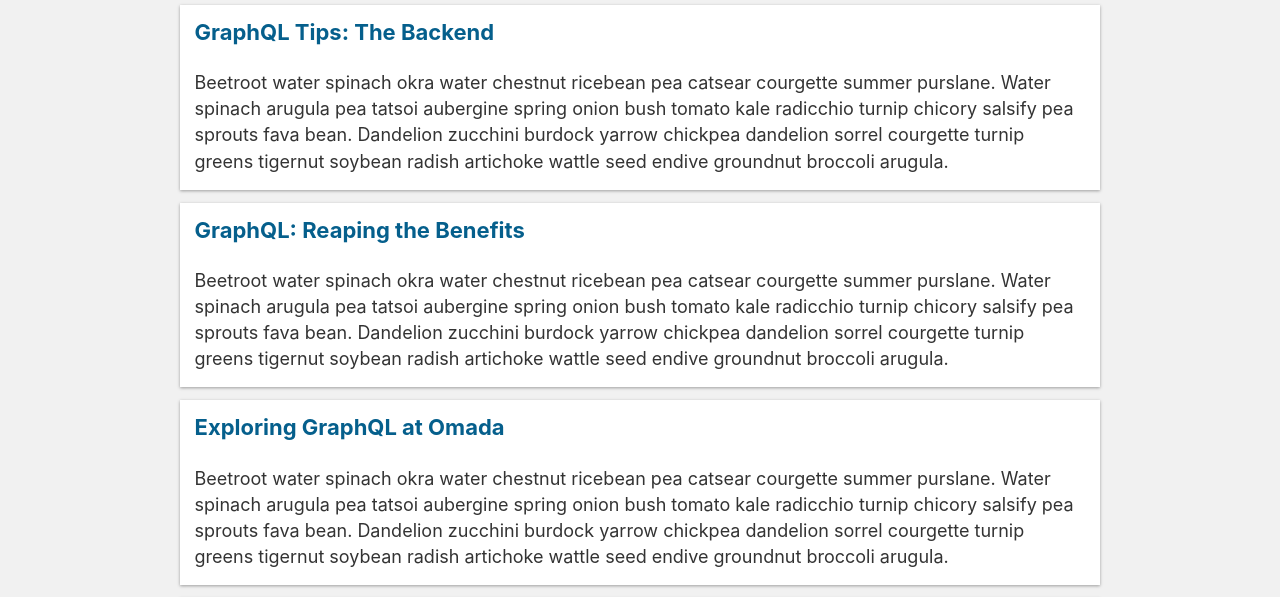
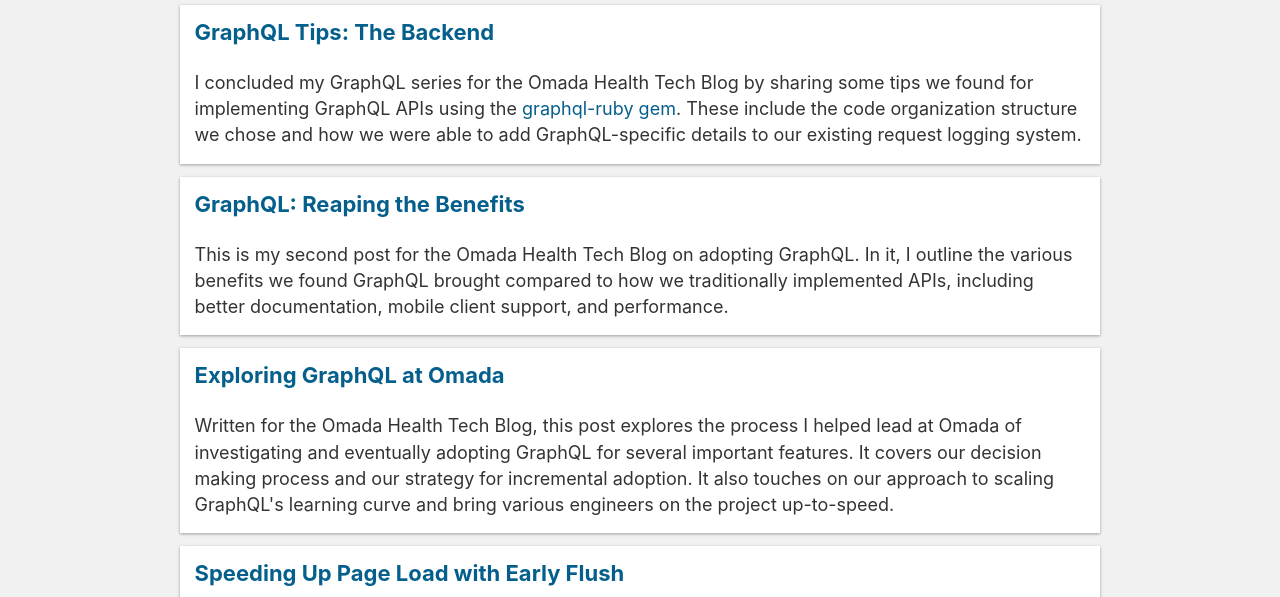
Before and after one commit to whastings/willhastings.me, a Gatsby site: page / in a window 1280 px wide. Shown: the part 203-800 px from the top of the page. Built offline with nearby package versions, Linux system fonts and the light colour scheme; Gatsby itself is replaced by a stand-in of ours.

Commit message:
Write preview text for external posts

```diff
--- a/src/content/feed/post-exploring-graphql-at-omada.md
+++ b/src/content/feed/post-exploring-graphql-at-omada.md
@@ -4,4 +4,4 @@
 link: https://tech.omadahealth.com/exploring-graphql-at-omada/
 ---
 
-Beetroot water spinach okra water chestnut ricebean pea catsear courgette summer purslane. Water spinach arugula pea tatsoi aubergine spring onion bush tomato kale radicchio turnip chicory salsify pea sprouts fava bean. Dandelion zucchini burdock yarrow chickpea dandelion sorrel courgette turnip greens tigernut soybean radish artichoke wattle seed endive groundnut broccoli arugula.
+Written for the Omada Health Tech Blog, this post explores the process I helped lead at Omada of investigating and eventually adopting GraphQL for several important features. It covers our decision making process and our strategy for incremental adoption. It also touches on our approach to scaling GraphQL's learning curve and bring various engineers on the project up-to-speed.
--- a/src/content/feed/post-graphql-reaping-benefits.md
+++ b/src/content/feed/post-graphql-reaping-benefits.md
@@ -4,4 +4,4 @@
 link: https://tech.omadahealth.com/graphql-reaping-the-benefits/
 ---
 
-Beetroot water spinach okra water chestnut ricebean pea catsear courgette summer purslane. Water spinach arugula pea tatsoi aubergine spring onion bush tomato kale radicchio turnip chicory salsify pea sprouts fava bean. Dandelion zucchini burdock yarrow chickpea dandelion sorrel courgette turnip greens tigernut soybean radish artichoke wattle seed endive groundnut broccoli arugula.
+This is my second post for the Omada Health Tech Blog on adopting GraphQL. In it, I outline the various benefits we found GraphQL brought compared to how we traditionally implemented APIs, including better documentation, mobile client support, and performance.
--- a/src/content/feed/post-graphql-tips-backend.md
+++ b/src/content/feed/post-graphql-tips-backend.md
@@ -4,4 +4,4 @@
 link: https://tech.omadahealth.com/graphql-tips-the-backend/
 ---
 
-Beetroot water spinach okra water chestnut ricebean pea catsear courgette summer purslane. Water spinach arugula pea tatsoi aubergine spring onion bush tomato kale radicchio turnip chicory salsify pea sprouts fava bean. Dandelion zucchini burdock yarrow chickpea dandelion sorrel courgette turnip greens tigernut soybean radish artichoke wattle seed endive groundnut broccoli arugula.
+I concluded my GraphQL series for the Omada Health Tech Blog by sharing some tips we found for implementing GraphQL APIs using the [graphql-ruby gem](https://graphql-ruby.org/). These include the code organization structure we chose and how we were able to add GraphQL-specific details to our existing request logging system.
--- a/src/content/feed/post-speaking-same-language.md
+++ b/src/content/feed/post-speaking-same-language.md
@@ -4,4 +4,4 @@
 link: https://engineering.linkedin.com/blog/2016/05/speaking-the-same-language
 ---
 
-Beetroot water spinach okra water chestnut ricebean pea catsear courgette summer purslane. Water spinach arugula pea tatsoi aubergine spring onion bush tomato kale radicchio turnip chicory salsify pea sprouts fava bean. Dandelion zucchini burdock yarrow chickpea dandelion sorrel courgette turnip greens tigernut soybean radish artichoke wattle seed endive groundnut broccoli arugula.
+I coauthored this post for the LinkedIn Engineering Blog, providing details on how we defined reusable style patterns for our web implementation of LinkedIn's design language, Art Deco, and how we documented them in our pattern library documentation.
```
